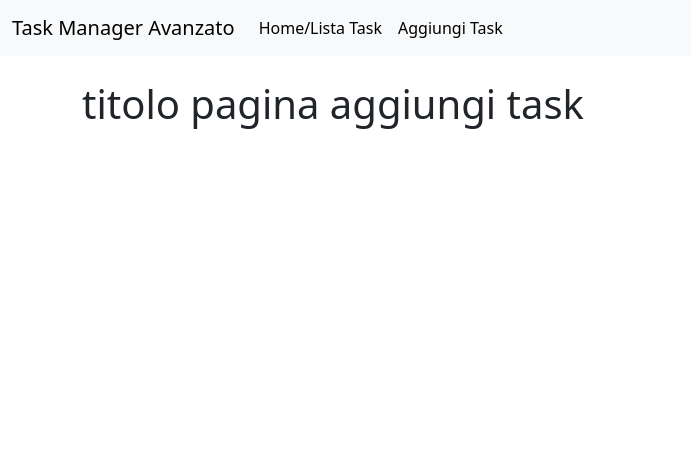
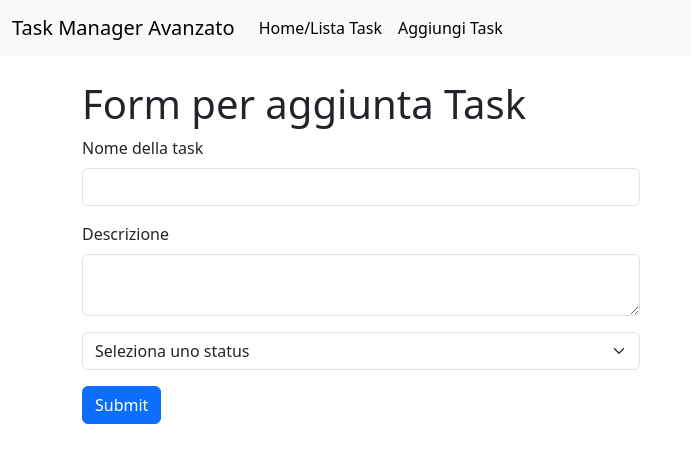
Before and after one commit to AndreaBeltramin/ex-react-task-manager, a React (Vite) app: page /addTask in a window 1280 px wide. Shown: the top 462 px of the page, without its empty margins (0-691 px from the left). Built offline with nearby package versions, Linux system fonts and the light colour scheme; no server answers.

Commit message:
milestone 5

```diff
--- a/src/AddTask.jsx
+++ b/src/AddTask.jsx
@@ -1,8 +1,75 @@
+import { useState, useRef } from "react";
+
+const symbols = "!@#$%^&*()-_=+[]{}|;:'\\\",.<>?/`~";
+
 export default function AddTask() {
+	const [title, setTitle] = useState("");
+	const descriptionRef = useRef();
+	const statusRef = useRef();
+
+	const isTitleNotValid = [...title].some((char) => symbols.includes(char));
+	const handleSubmit = (e) => {
+		e.preventDefault();
+		if (!title || isTitleNotValid) {
+			alert("Inserisci un titolo valido!");
+			return;
+		}
+
+		console.log("task", {
+			title,
+			description: descriptionRef.current.value,
+			status: statusRef.current.value,
+		});
+		setTitle("");
+		descriptionRef.current.value = "";
+		statusRef.current.value = "";
+	};
 	return (
 		<>
 			<div className="container mt-4">
-				<h1>titolo pagina aggiungi task</h1>
+				<h1>Form per aggiunta Task</h1>
+				<div className="row">
+					<div className="row-cols-2">
+						<form onSubmit={handleSubmit}>
+							<div className="mb-3">
+								<label htmlFor="titleTask" className="form-label">
+									Nome della task
+								</label>
+								<input
+									type="text"
+									className="form-control"
+									id="titleTask"
+									value={title}
+									onChange={(e) => setTitle(e.target.value)}
+								/>
+							</div>
+							<div className="mb-3">
+								<label htmlFor="descrizioneTask" className="form-label">
+									Descrizione
+								</label>
+								<textarea
+									className="form-control"
+									id="descrizioneTask"
+									ref={descriptionRef}
+								/>
+							</div>
+
+							<div className="mb-3">
+								<select className="form-select" id="selectTask" ref={statusRef}>
+									<option defaultValue="Seleziona uno status">
+										Seleziona uno status
+									</option>
+									<option value="To do">To do</option>
+									<option value="Doing">Doing</option>
+									<option value="Done">Done</option>
+								</select>
+							</div>
+							<button type="submit" className="btn btn-primary">
+								Submit
+							</button>
+						</form>
+					</div>
+				</div>
 			</div>
 		</>
 	);
```
